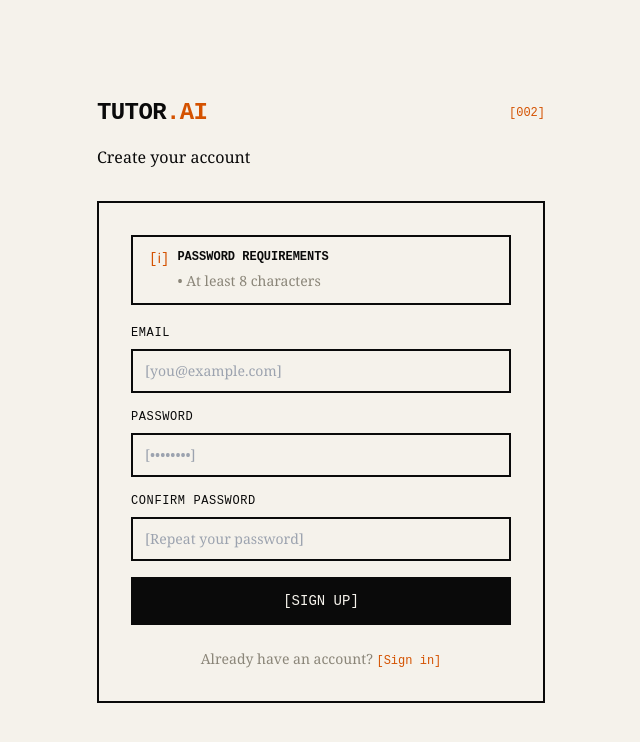
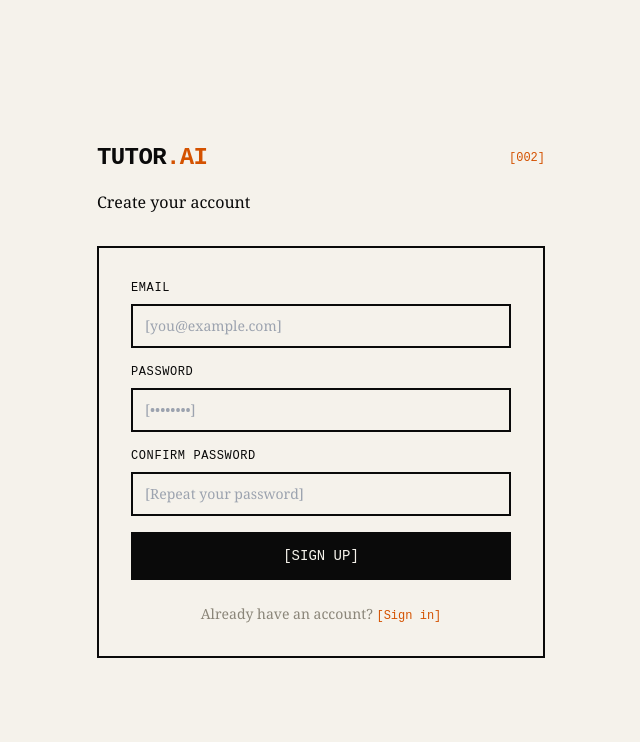
Before and after one commit to CruiseDevice/ai-tutor, a Next.js app: page /register in a window 1280 px wide. Shown: the top 742 px of the page, without its empty margins (319-959 px from the left). Built offline with nearby package versions, Linux system fonts and the light colour scheme; no server answers.

Commit message:
simplify registration

```diff
--- a/src/components/RegisterForm.tsx
+++ b/src/components/RegisterForm.tsx
@@ -36,8 +36,6 @@ export default function RegisterForm () {
     // Password validation
     if (!formData.password) {
       newErrors.password = 'Password is required';
-    } else if (formData.password.length < 8) {
-      newErrors.password = 'Password must be at least 8 characters long';
     }
 
     // Confirm password validation
@@ -149,19 +147,6 @@ export default function RegisterForm () {
               </button>
             </div>
           )}
-
-          {/* Info Box - Password Requirements */}
-          <div className="border-2 border-ink bg-accent/5 px-4 py-3">
-            <div className="flex items-start gap-2">
-              <span className="font-mono text-accent text-sm">[ℹ]</span>
-              <div>
-                <p className="font-mono text-xs font-bold text-ink uppercase">Password requirements</p>
-                <ul className="mt-1.5 font-serif text-sm text-subtle">
-                  <li>• At least 8 characters</li>
-                </ul>
-              </div>
-            </div>
-          </div>
 
           <form className="space-y-4" onSubmit={handleSubmit}>
             {/* Email Field */}
```
